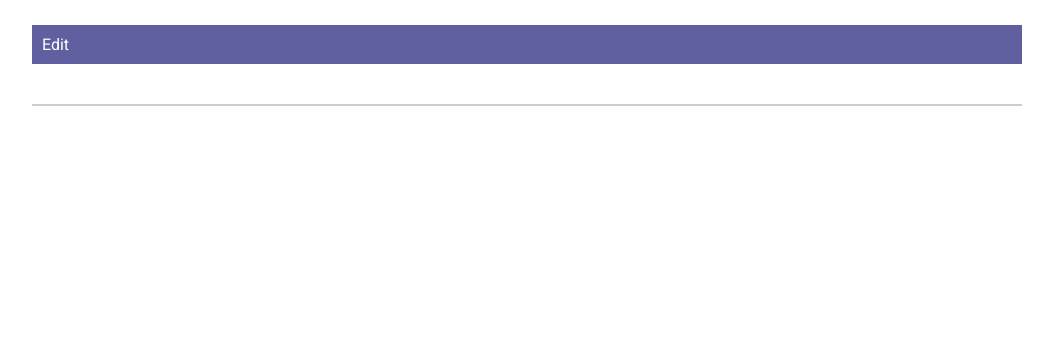
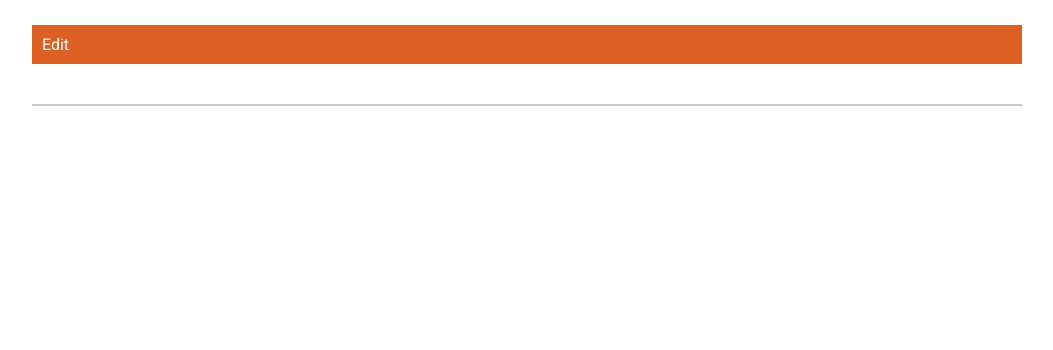
Before and after one commit to QuadPiece/flask-blog, a Flask app: template templates/post.html in a window 1280 px wide. Shown: the part 70-420 px from the top of the page, without its empty margins (113-1166 px from the left). Run offline with Flask 2, Linux system fonts and the light colour scheme; the template is opened without the code that fills it, so the values that code supplies are empty; the visitor is signed in with stand-in values (Sample User, id 1).

Commit message:
More orange

```diff
--- a/static/style.css
+++ b/static/style.css
@@ -28,7 +28,7 @@ a, a:visited {
 }
 
 a:hover {
-  color: #B0B0F0;
+  color: #FF7535;
 }
 
 /* Header */
@@ -152,7 +152,7 @@ a:hover {
 }
 
 .metacontrols {
-  background-color: #6060A0;
+  background-color: #DD6025;
   color: #ffffff;
   padding: 10px;
   box-sizing: border-box;
```
